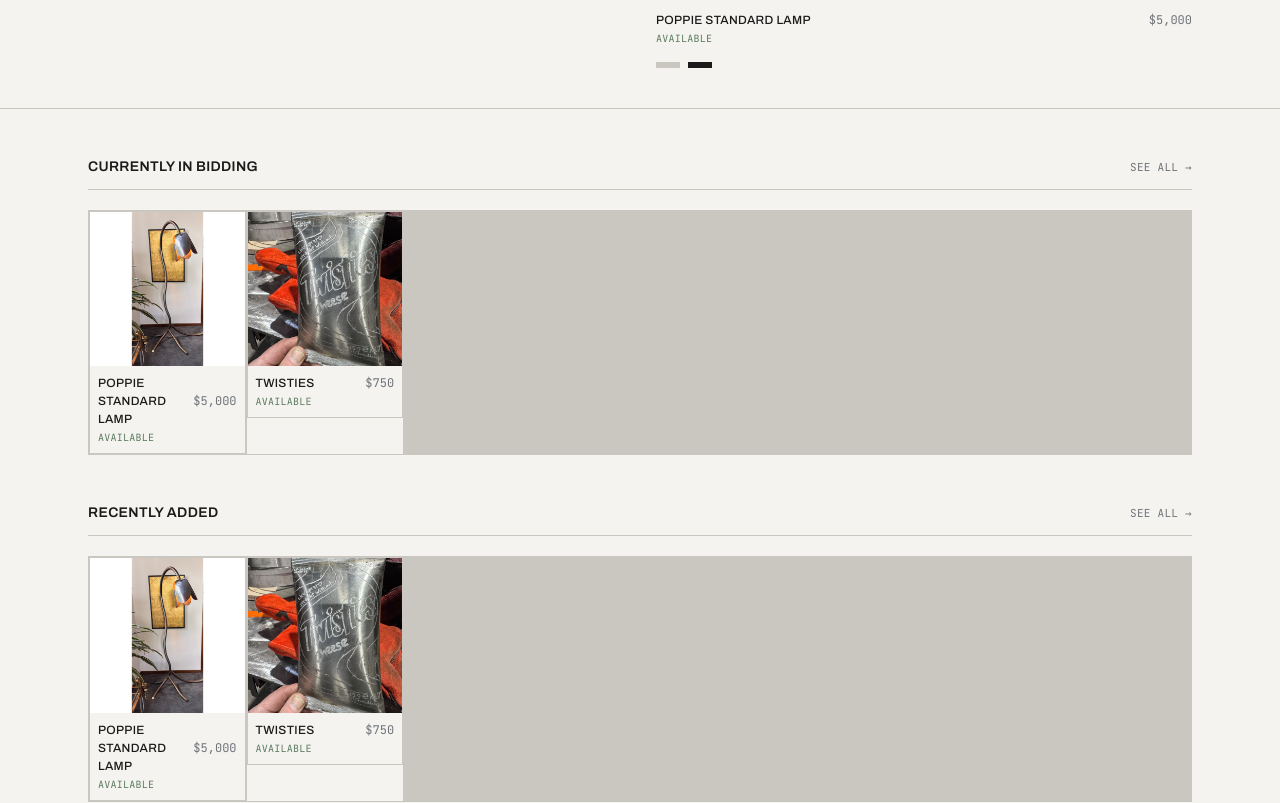
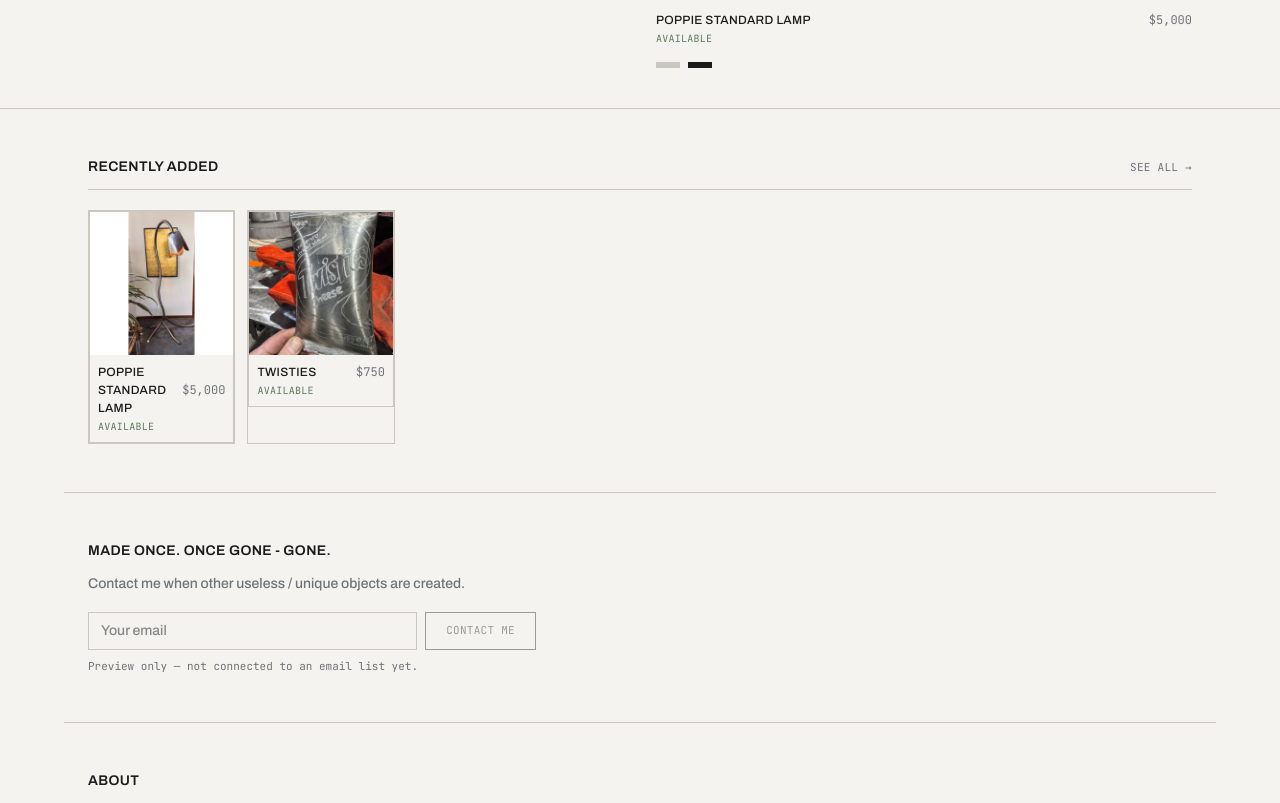
Before and after one commit to Leaheywork/xuo-works, a Next.js app: page / in a window 1280 px wide. Shown: the part 691-1494 px from the top of the page. Built offline with nearby package versions, Linux system fonts and the light colour scheme.

Commit message:
tidy tile grids

```diff
--- a/src/app/objects/ObjectsGrid.tsx
+++ b/src/app/objects/ObjectsGrid.tsx
@@ -42,9 +42,9 @@ export default function ObjectsGrid({ objects }: { objects: XuoObject[] }) {
           {filtered.length} object{filtered.length === 1 ? "" : "s"}
         </span>
       </div>
-      <div className="grid grid-cols-2 sm:grid-cols-3 md:grid-cols-4 lg:grid-cols-5 gap-px bg-hairline border border-hairline">
+      <div className="grid grid-cols-2 sm:grid-cols-3 md:grid-cols-4 lg:grid-cols-5 gap-3">
         {filtered.map((o) => (
-          <div key={o.id} className="bg-background">
+          <div key={o.id} className="bg-background border border-hairline">
             <Tile object={o} />
           </div>
         ))}
--- a/src/app/page.tsx
+++ b/src/app/page.tsx
@@ -21,6 +21,7 @@ export default function Home() {
         blurb="Each piece is unique and ships worldwide. Buy at the listed price, or watch the 24-hour bidding window and place a higher offer."
       />
 
+      {bidding.length > 0 && (
       <section className="max-w-6xl mx-auto px-6 py-12">
         <div className="flex items-baseline justify-between border-b border-hairline pb-3 mb-5">
           <h2 className="uppercase tracking-wide text-sm font-semibold">
@@ -33,16 +34,17 @@ export default function Home() {
             See all &rarr;
           </Link>
         </div>
-        <div className="grid grid-cols-2 sm:grid-cols-3 md:grid-cols-4 lg:grid-cols-7 gap-px bg-hairline border border-hairline">
-          {(bidding.length ? bidding : recent).map((o) => (
-            <div key={o.id} className="bg-background">
+        <div className="grid grid-cols-2 sm:grid-cols-3 md:grid-cols-4 lg:grid-cols-7 gap-3">
+          {bidding.map((o) => (
+            <div key={o.id} className="bg-background border border-hairline">
               <Tile object={o} />
             </div>
           ))}
         </div>
       </section>
+      )}
 
-      <section className="max-w-6xl mx-auto px-6 pb-12">
+      <section className="max-w-6xl mx-auto px-6 py-12">
         <div className="flex items-baseline justify-between border-b border-hairline pb-3 mb-5">
           <h2 className="uppercase tracking-wide text-sm font-semibold">
             Recently added
@@ -54,9 +56,9 @@ export default function Home() {
             See all &rarr;
           </Link>
         </div>
-        <div className="grid grid-cols-2 sm:grid-cols-3 md:grid-cols-4 lg:grid-cols-7 gap-px bg-hairline border border-hairline">
+        <div className="grid grid-cols-2 sm:grid-cols-3 md:grid-cols-4 lg:grid-cols-7 gap-3">
           {recent.map((o) => (
-            <div key={o.id} className="bg-background">
+            <div key={o.id} className="bg-background border border-hairline">
               <Tile object={o} />
             </div>
           ))}
```
